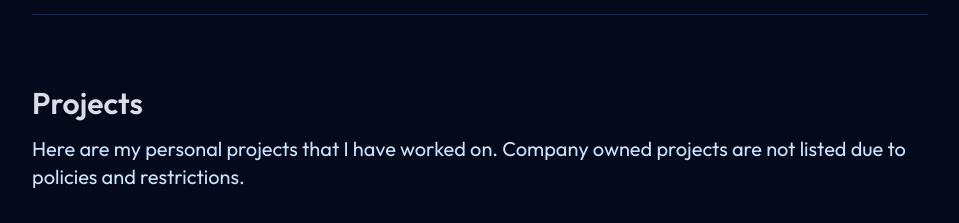
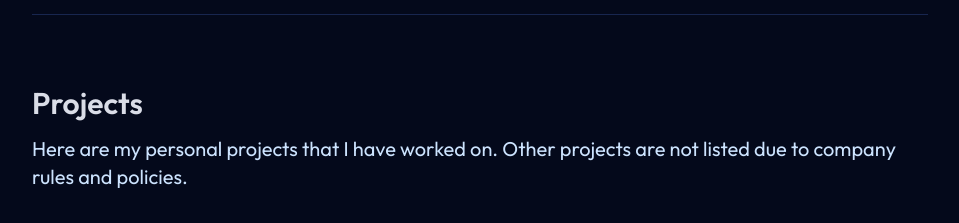
Before and after one commit to markryandelarmente/portfolio, a Next.js app: page / in a window 1280 px wide. Shown: the part 2160-2383 px from the top of the page, without its empty margins (160-1119 px from the left). Built offline with nearby package versions, Linux system fonts and the light colour scheme; no server answers.

Commit message:
fix: refine portfolio description for clarity

```diff
--- a/app/page.tsx
+++ b/app/page.tsx
@@ -271,7 +271,7 @@ export default function Home() {
             <h2 className="text-3xl font-semibold leading-12">Projects</h2>
             {/* <span className="flex items-center gap-x-2 text-sm font-semibold hover:text-primary transition-colors duration-300 cursor-pointer">See All <ArrowRightIcon className="w-4 h-4" /></span> */}
           </div>
-          <p className="text-secondary-foreground text-sm mt-2">Here are my personal projects that I have worked on. Company owned projects are not listed due to policies and restrictions.</p>
+          <p className="text-secondary-foreground text-sm mt-2">Here are my personal projects that I have worked on. Other projects are not listed due to company rules and policies.</p>
           <div className="mt-8 grid gap-4 grid-cols-1 md:gap-6">
             {portfolio.map((portfolio, index) => (
               <div key={index} className="group rounded-xl overflow-hidden relative bg-transparent border border-[#18264f] hover:border-primary transition-colors duration-300 md:flex">
```
